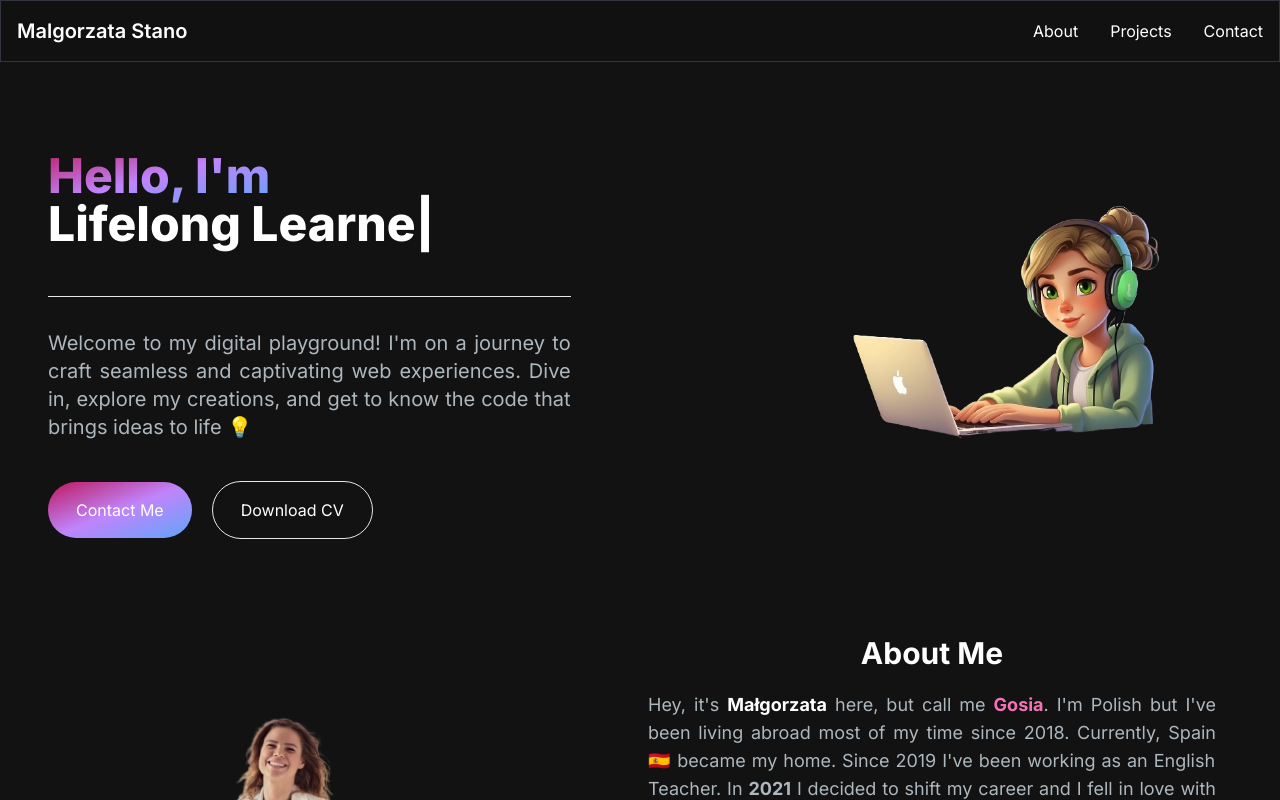
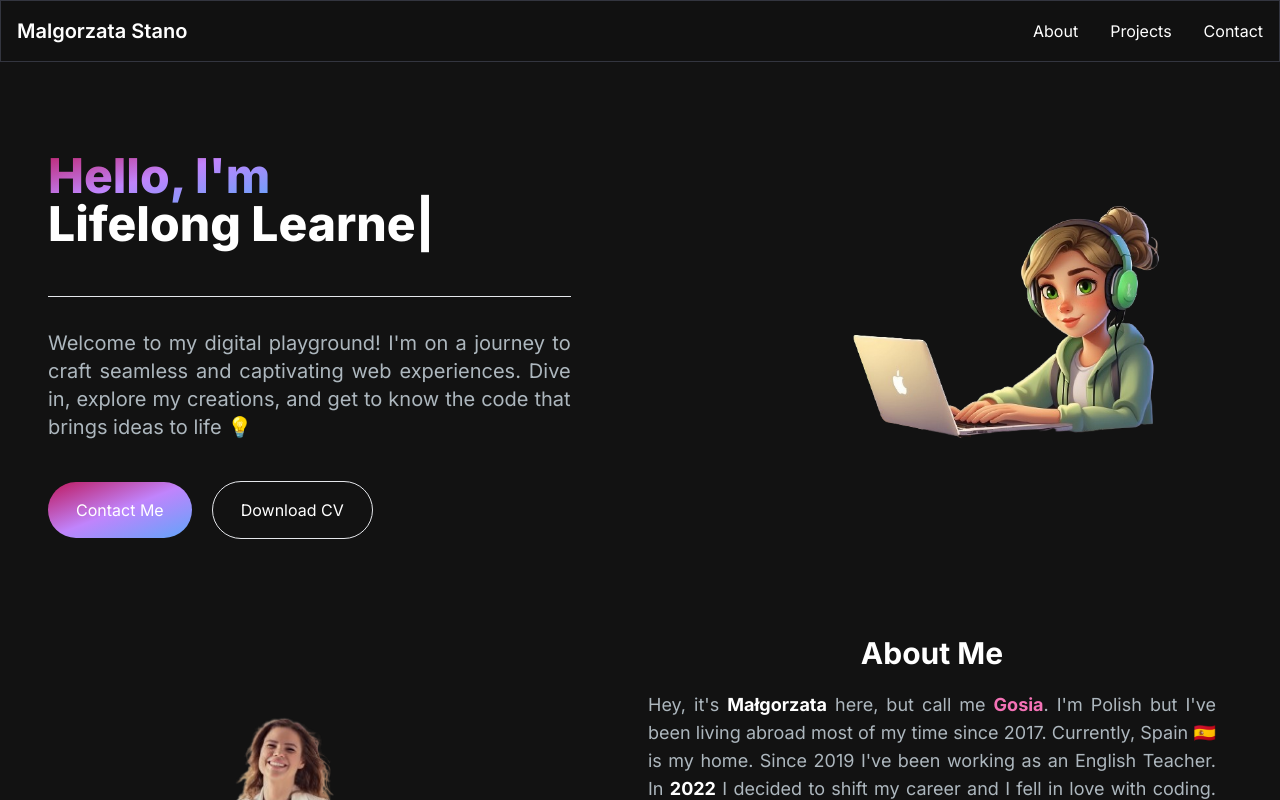
Before and after one commit to gosiast/NextJs-portfolio, a Next.js app: page / in a window 1280 px wide. Shown: the top 800 px of the page. Built offline with nearby package versions, Linux system fonts and the light colour scheme.

Commit message:
updated the AboutMe section

```diff
--- a/app/components/AboutSection.jsx
+++ b/app/components/AboutSection.jsx
@@ -165,19 +165,20 @@ const AboutSection = () => {
             Hey, it&apos;s <strong className="text-white">Małgorzata</strong>{" "}
             here, but call me <strong className="text-pink-400">Gosia</strong>.
             I&apos;m Polish but I&apos;ve been living abroad most of my time
-            since 2018. Currently, Spain 🇪🇸 became my home. Since 2019 I&apos;ve
-            been working as an English Teacher. In <strong>2021</strong> I
-            decided to shift my career and I fell in love with coding. It&apos;s
-            fascinating, challenging but incredibly rewarding. I completed
-            several courses, worked on some projects. I would like to continue
-            to grow as a Frontend Developer and learn more about the IT sector.
-            I live by the
+            since 2017. Currently, Spain 🇪🇸 is my home. Since 2019 I&apos;ve
+            been working as an English Teacher. In{" "}
+            <strong className="text-white">2022</strong> I decided to shift my
+            career and I fell in love with coding. It&apos;s fascinating,
+            challenging but incredibly rewarding. I completed several courses,
+            worked on some projects. I would like to continue to grow as a
+            Frontend Developer and learn more about the IT sector. I live by the
+            phrase
             <strong className="text-pink-400">
               “World Is Your Oyster”
             </strong>{" "}
-            phrase and I strongly believe that we should take the opportunities
-            that are waiting for us in the world. We learn well by observing
-            others, but also with others. Check out my Instagram channel{" "}
+            and I strongly believe that we should seize the opportunities
+            waiting for us in the world. We learn well by observing others, but
+            also with others. Check out my Instagram channel{" "}
             <strong className="text-pink-400">
               <a
                 href="https://www.instagram.com/cheers2errors/"
```
